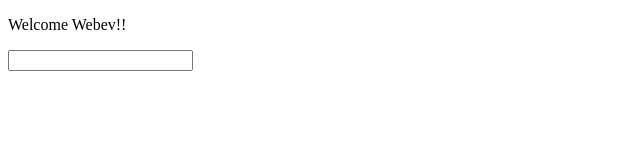
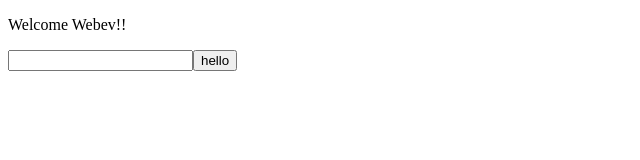
Before and after one commit to webev-dev/webev-extension, a React (Create React App) app: page / in a window 1280 px wide. Shown: the top 160 px of the page, without its empty margins (0-640 px from the left). Built offline with nearby package versions, Linux system fonts and the light colour scheme.

Commit message:
create savepage component

```diff
--- a/src/App.jsx
+++ b/src/App.jsx
@@ -1,11 +1,13 @@
 import React from 'react';
 
 import Welcome from './components/Welcome';
+import SavePage from './components/SavePage';
 
 const App = () => {
   return (
     <div className="app-body">
       <Welcome />
+      <SavePage />
     </div>
   );
 };
--- /dev/null
+++ b/src/components/SavePage.jsx
@@ -0,0 +1,27 @@
+import React from 'react';
+import axios from 'axios';
+
+const SavePage = () => {
+  const accessToken = '';
+  const headers = {
+    Authorization: accessToken
+  };
+  const targetUrl = 'https://qiita.com/';
+  const data = { url: targetUrl };
+  const api = 'http://localhost:8000/api/v1/pages';
+
+  // eslint-disable-next-line space-before-function-paren
+  const savePage = async() => {
+    console.log('Hello');
+    const res = await axios.post(api, data, { headers: headers });
+    console.log(res);
+  };
+
+  return (
+    <>
+      <button onClick={() => savePage()}>hello</button>
+    </>
+  );
+};
+
+export default SavePage;
```
